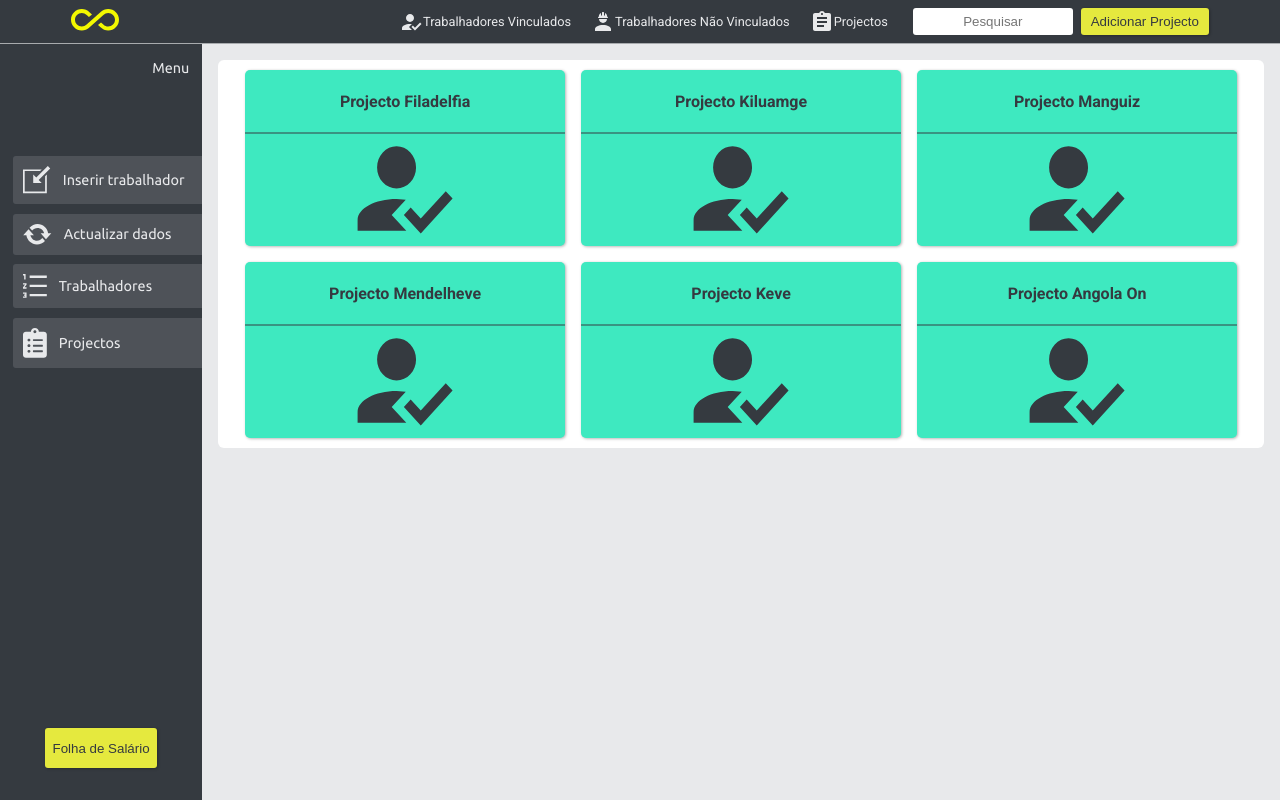
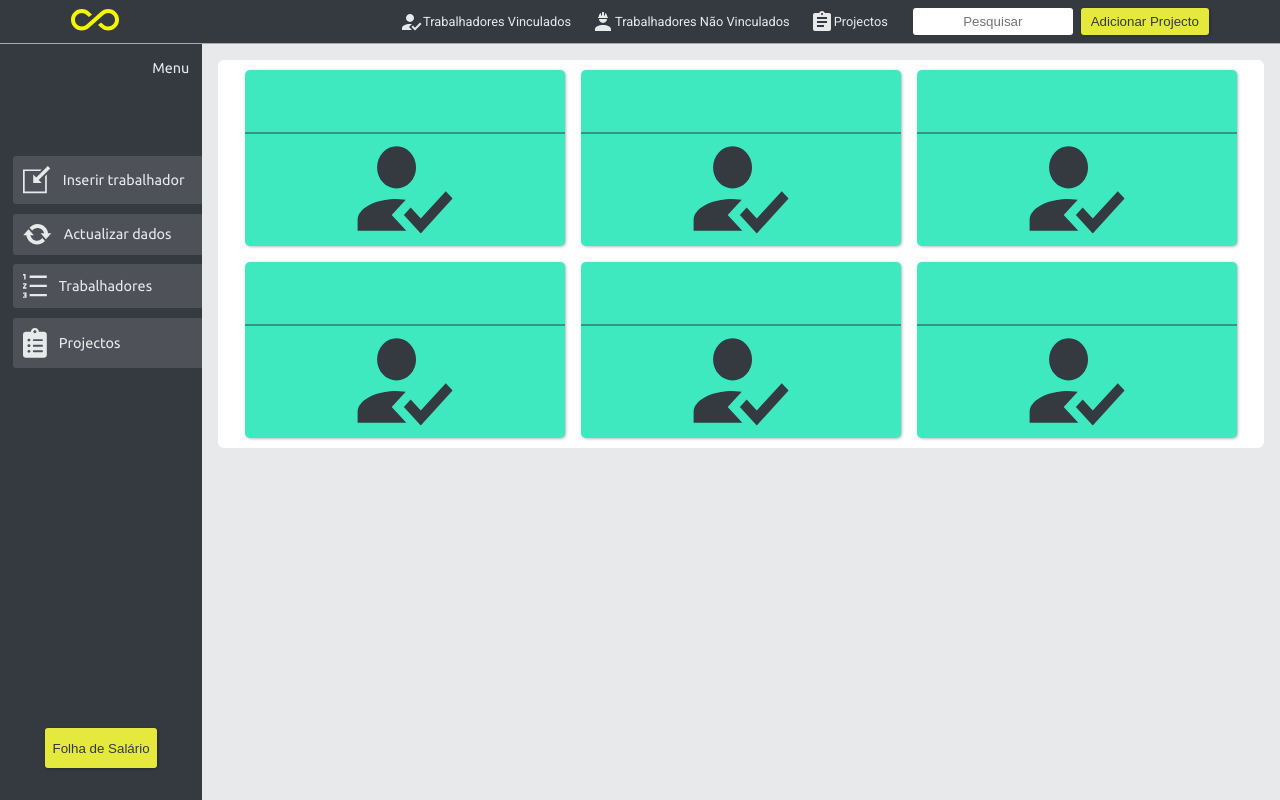
Before and after one commit to Seratooo/S-folha-de-pagamento, a React (Create React App) app in the folder web/: page /show-projects in a window 1280 px wide. Built offline with nearby package versions, Linux system fonts and the light colour scheme.

Commit message:
mudei o parametro

```diff
--- a/web/src/components/03_Projecto/index.tsx
+++ b/web/src/components/03_Projecto/index.tsx
@@ -2,8 +2,17 @@ import React from 'react'
 import Meusclientes from '../../assets/clientes.svg'
 import { dadosProjecto } from '../PaginaProjecto'
 
+interface interfaceProjecto{
+  id: number;
+  name: string;
+  client: string;
+  project_cost: string;
+  date_start: string;
+  date_end: string;
+  completion_percentage:number;
+}
 interface dados{
-  nomeDoProjecto: string;
+  nomeDoProjecto: interfaceProjecto;
 }
 
 export default function Projecto(props:dados) {
@@ -16,7 +25,7 @@ export default function Projecto(props:dados) {
 
         <div className="Principal" style={{background:"#3EE9C0"}} onClick={handleProject}>
         <div className="title" style={{width:'20rem', height:'4rem'}}>
-            <p>{props.nomeDoProjecto}</p>
+            <p key={props.nomeDoProjecto.id}>{props.nomeDoProjecto.name}</p>
         </div>
         <div className="qntd" style={{width:'20rem', height:'7rem'}}>
         <img src={Meusclientes} alt="trabalhadores recentes" style={{width:'6rem'}}/>
```
